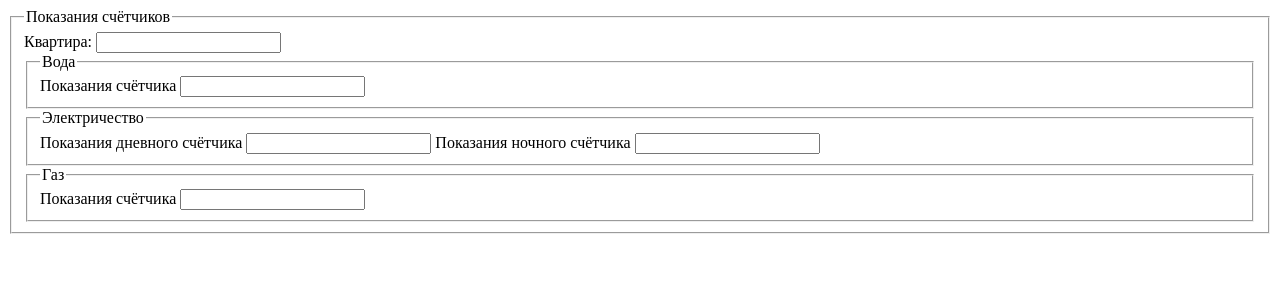
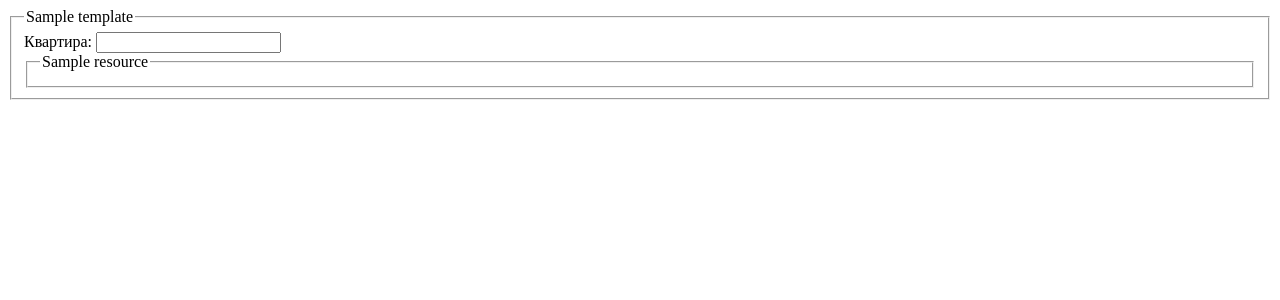
Before and after one commit to BFDestroyeer/it-practice, a Node server app: template lab-2/views/send.ejs in a window 1280 px wide. Shown: the top 300 px of the page. Run offline with Node 20, Linux system fonts and the light colour scheme; the template is opened without the code that fills it: most values are stand-ins (such as "Sample title", 1, 10 or a date in 2020).

Commit message:
base templating

```diff
--- a/lab-2/index.js
+++ b/lab-2/index.js
@@ -19,10 +19,10 @@ server.post('/login', function(request, result) {
 
 server.get('/send', function(request, result) {
     let template_json = fs.readFileSync('template.json', 'utf-8');
-    let template = JSON.parse(template_json);
-    console.log(template);
+    let template_data = JSON.parse(template_json);
+    console.log(template_data);
 
-    result.render('send');
+    result.render('send', {template : template_data});
 });
 
 server.listen(3000);
--- a/lab-2/views/send.ejs
+++ b/lab-2/views/send.ejs
@@ -9,26 +9,19 @@
     <div>
         <form name="counter_values">
             <fieldset>
-                <legend>Показания счётчиков</legend>
+                <legend><%=template.name %></legend>
                 <label for="apartment">Квартира:</label>
                 <input type="text" name="apartment">
-                <fieldset>
-                    <legend>Вода</legend>
-                    <label for="water">Показания счётчика</label>
-                    <input type="number" name="water">
-                </fieldset>
-                <fieldset>
-                    <legend>Электричество</legend>
-                    <label for="electricity_day">Показания дневного счётчика</label>
-                    <input type="number" name="electricity_day">
-                    <label for="electricity_night">Показания ночного счётчика</label>
-                    <input type="number" name="electricity_night">
-                </fieldset>
-                <fieldset>
-                    <legend>Газ</legend>
-                    <label for="gas">Показания счётчика</label>
-                    <input type="number" name="gas">
-                </fieldset>
+                <% for(let resource of template.resources) { %>
+                    <fieldset>
+                        <legend><%=resource.name %></legend>
+                        <% for (let [key, value] of Object.entries(resource)) { %>
+                            <% if (key == "name") continue %>
+                            <%=key %>: <input type="<%=value %>" name="<%=key %>">
+                        <% } %>
+
+                    </fieldset>
+                <% } %>
             </fieldset>
         </form>
     </div>
```
